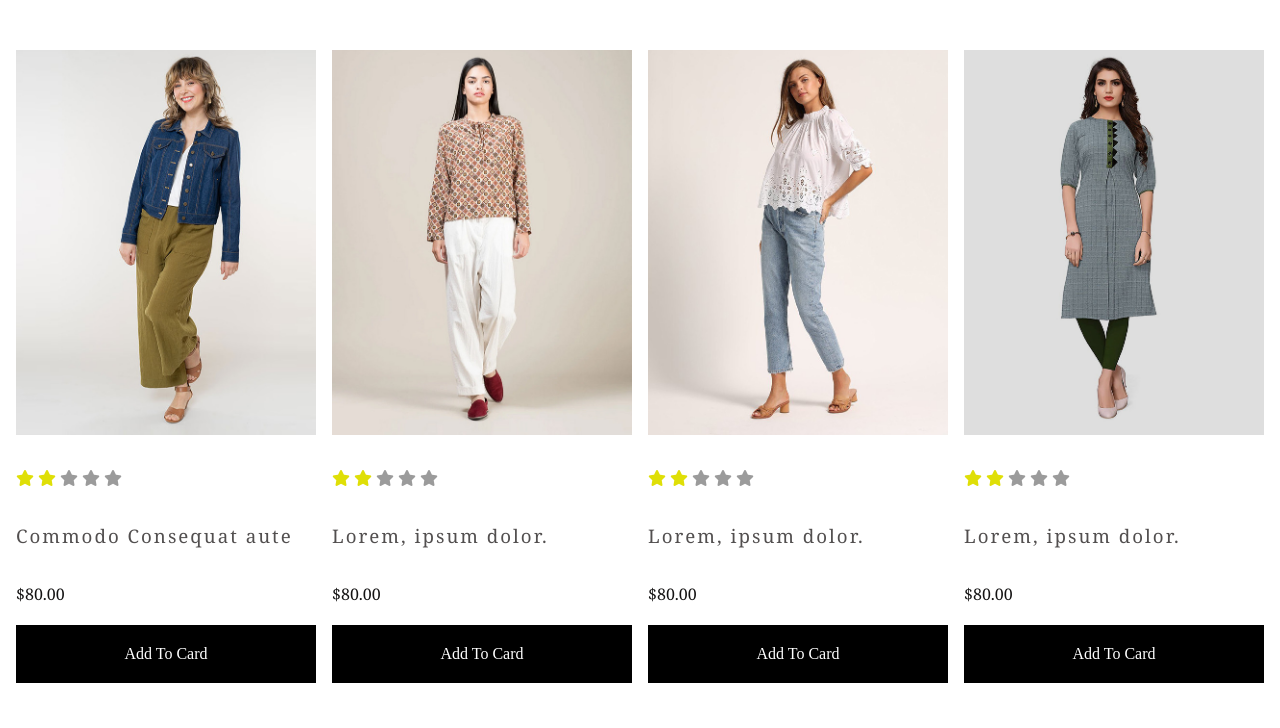
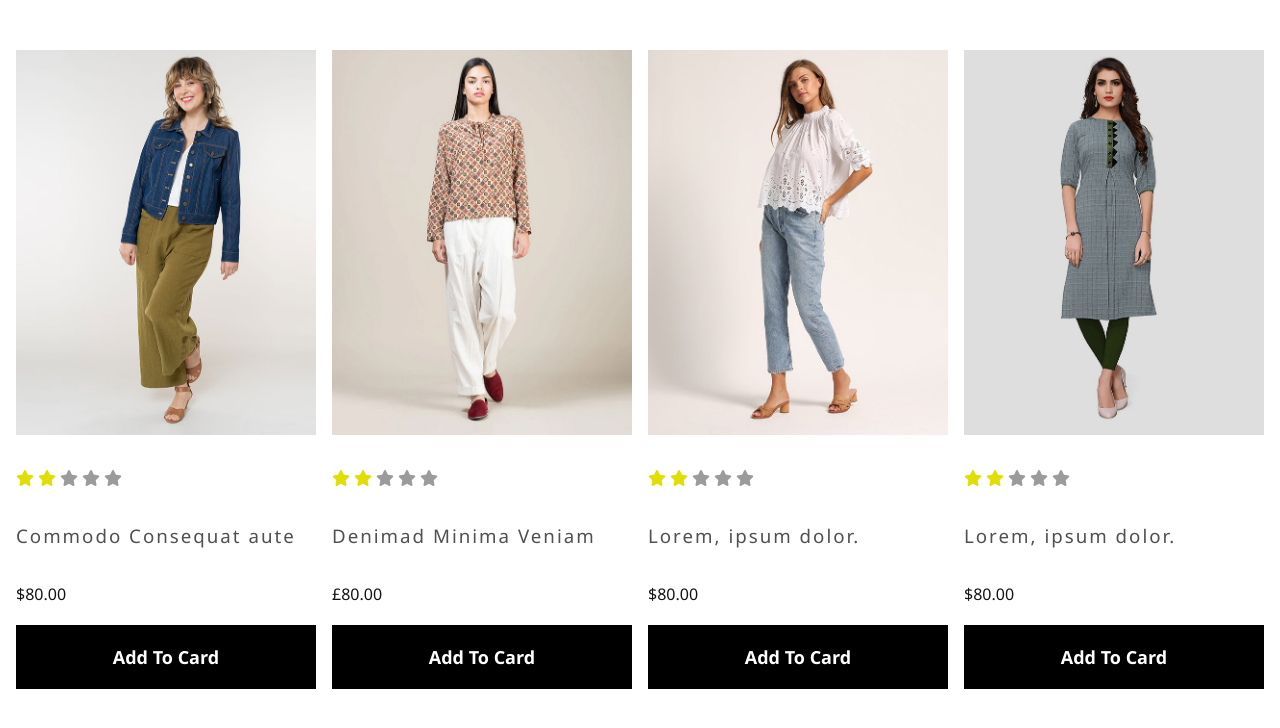
Before and after one commit to Ulkar-Ahmad/PragmatechFrontEndProject, a plain HTML site: page ProductListUI /index.html in a window 1280 px wide. Drawn offline with Linux system fonts and the light colour scheme.

Commit message:
add price

```diff
--- a/ProductListUI /CSS/style.css
+++ b/ProductListUI /CSS/style.css
@@ -35,6 +35,10 @@ figure {
       opacity: 0;
 
 }
+#card:hover  a{
+    background: #ebb5ac;
+    color: black;
+}
 .icon{
     padding-top: 20px;
 }
@@ -49,7 +53,7 @@ figure {
 
 }
 .text h3{
-    font-family: Georgia, 'Times New Roman', Times, serif;
+    font-family: 'Segoe UI', Tahoma, Geneva, Verdana, sans-serif;
     color: rgb(82, 79, 79);
     font-weight: 400;
     margin: o 15px;
@@ -58,7 +62,7 @@ figure {
 }
 .text p{
 
-    font-family: Georgia, 'Times New Roman', Times, serif;
+    font-family: 'Segoe UI', Tahoma, Geneva, Verdana, sans-serif;
     color: rgb(20, 19, 19);
     font-weight: 400;
     width: 90%;
@@ -73,6 +77,11 @@ figure {
     display: inline-block;
     padding: 20px 0;
     text-align: center;
-
+   font-family: 'Segoe UI', Tahoma, Geneva, Verdana, sans-serif;
+   font-size: 18px;
+   font-weight: 700;
+}
+.text a:hover {
+    background: #fff;
 
 }
--- a/ProductListUI /index.html
+++ b/ProductListUI /index.html
@@ -57,8 +57,9 @@
       </div>
       <figcaption>
         <div class="text">
-             <h3>Lorem, ipsum dolor.</h3>
-             <p>$80.00</p>
+             <h3>Denimad Minima Veniam</h3>
+             <p>
+               £80.00</p>
              <a href="#">Add To Card</a>
 
       </div>
```
